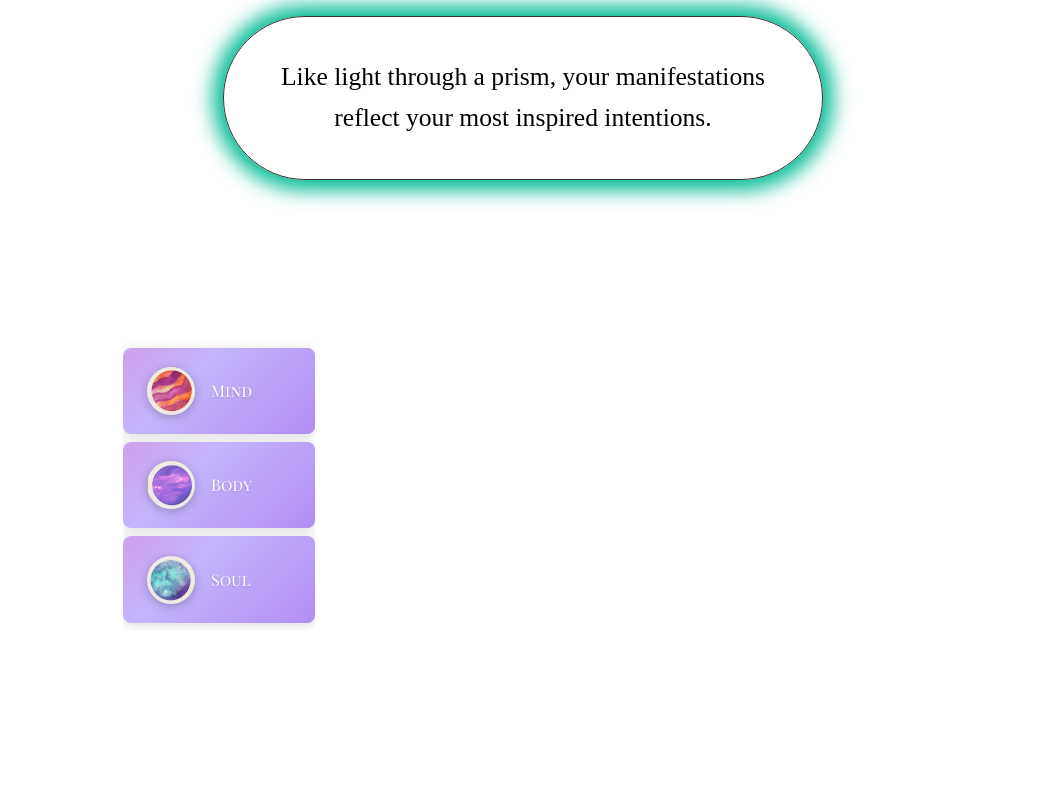
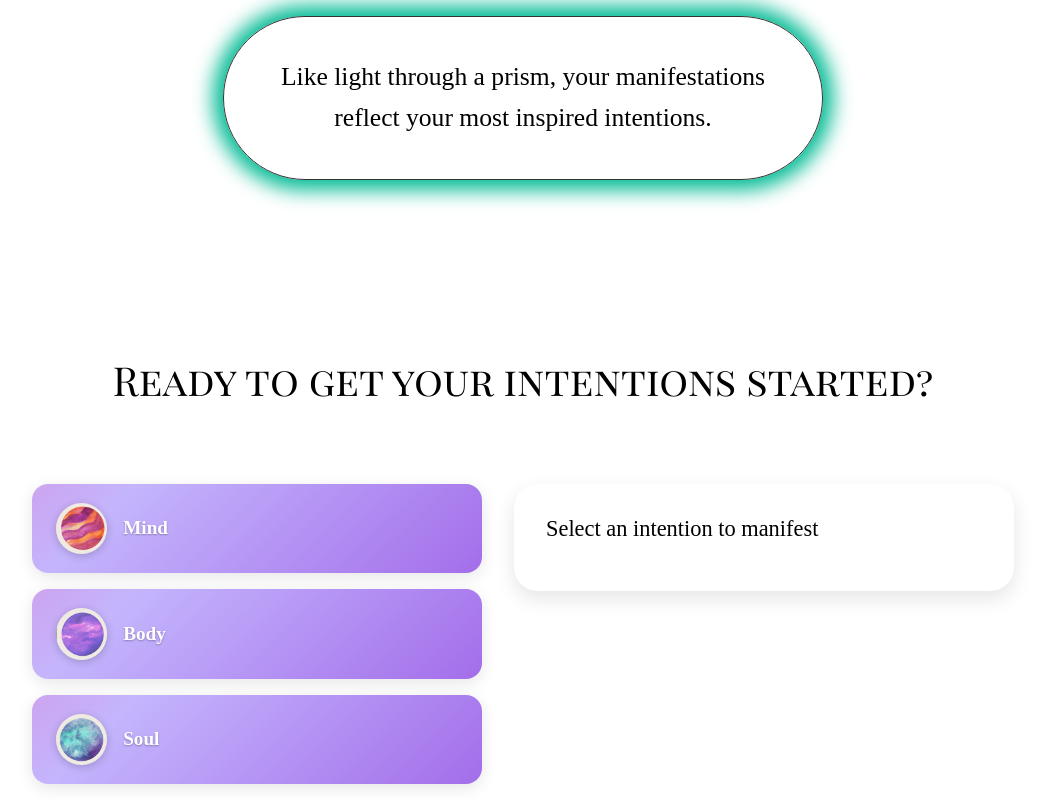
Before and after one commit to codetivated/manifest-todo-app, an Angular app: page / in a window 1280 px wide. Shown: the part 1165-1965 px from the top of the page, without its empty margins (117-1160 px from the left). Before the commit the page ends 1796 px from the top, so only its background shows below. Built offline with nearby package versions, Linux system fonts and the light colour scheme; a web font is replaced by a local one.

Commit message:
update how intentions page looks

```diff
--- a/src/app/app.component.html
+++ b/src/app/app.component.html
@@ -10,12 +10,6 @@
   <app-nav-header></app-nav-header>
 </header>
 <app-hero></app-hero>
-<main>
-  <ul id="intentions">
-    <li>
-      <app-intention></app-intention>
-    </li>
-  </ul>
-</main>
+<app-intention></app-intention>
 </body>
 </html>
--- a/src/app/intention/intention-categories.ts
+++ b/src/app/intention/intention-categories.ts
@@ -3,15 +3,18 @@ export const INTENTION_CATEGORIES = [
     id: 'mind_intention',
     category: 'Mind',
     icon: 'mind-intention-icon.png',
+    intentions: [],
   },
   {
     id: 'body_intention',
     category: 'Body',
     icon: 'body-intention-icon.png',
+    intentions: [],
   },
   {
     id: 'soul_intention',
     category: 'Soul',
     icon: 'soul-intention-icon.png',
+    intentions: [],
   },
 ];
--- a/src/app/intention/intention.component.css
+++ b/src/app/intention/intention.component.css
@@ -1,27 +1,44 @@
-div {
-  border-radius: 8px;
-  box-shadow: 0 2px 12px rgba(0, 0, 0, 0.15);
-  overflow: hidden;
-  background-color: var(--color-lilac-gray);
-  margin: 0.5rem 0;
+.direction {
+padding-bottom: 40px;
 }
 
-button {
+.intentions-container {
+  display: flex;
+  flex-wrap: wrap;
+  justify-content: center;
+  align-items: flex-start;
+  gap: 2rem;
+  margin: 3rem auto;
+  padding: 1rem;
+  max-width: 1200px;
+}
+
+.left-panel {
+  flex: 0 0 450px;
+  max-width: 450px;
+  min-width: 450px;
+  display: flex;
+  flex-direction: column;
+  gap: 1rem;
+}
+
+.category-card {
+  width: 100%;
+}
+
+.category-card button {
   display: flex;
   align-items: center;
-  justify-content: flex-start;
   gap: 1rem;
+  width: 100%;
   padding: 1.2rem 1.5rem;
-  font-size: 1.1rem;
-  font-weight: 500;
   border: none;
-  border-radius: 12px;
+  border-radius: 16px;
+  font-size: 1.2rem;
+  font-weight: 600;
+  font-family: 'Playfair Display', serif;
   cursor: pointer;
-  color: white;
-  width: 100%;
-  min-width: 20rem;
-  text-align: left;
-
+  color: var(--color-white);
   background: linear-gradient(
     135deg,
     var(--color-orchid),
@@ -30,54 +47,85 @@ button {
     var(--color-orchid)
   );
   background-size: 300% 300%;
+  background-repeat: no-repeat;
   background-position: 0% 50%;
   animation: shimmer 12s ease infinite;
-  background-repeat: no-repeat;
-  box-sizing: border-box;
+  box-shadow: 0 4px 16px rgba(0, 0, 0, 0.1);
+  transition: transform 0.2s ease, box-shadow 0.2s ease;
+  text-align: left;
 }
 
-@keyframes shimmer {
-  0% {
-    background-position: 0% 50%;
-  }
-  50% {
-    background-position: 100% 50%;
-  }
-  100% {
-    background-position: 0% 50%;
-  }
+.category-card button:hover {
+  transform: translateY(-2px);
+  box-shadow: 0 6px 20px rgba(0, 0, 0, 0.25);
 }
 
-
-@keyframes shimmer {
-  0% {
-    background-position: 0% 50%;
-  }
-  50% {
-    background-position: 100% 50%;
-  }
-  100% {
-    background-position: 0% 50%;
-  }
+.category-card img {
+  width: 3.2rem;
+  height: 3.2rem;
+  object-fit: cover;
+  border-radius: 50%;
+  box-shadow: 0 2px 8px rgba(0, 0, 0, 0.2);
 }
 
-button:hover {
-  text-decoration: underline;
+.category-card span {
+  font-size: 1.2rem;
+  font-weight: 600;
+  color: var(--color-white);
+  text-shadow: 0 1px 2px rgba(0, 0, 0, 0.3);
 }
 
-img {
-  width: 3rem;
-  height: 3rem;
-  object-fit: cover;
-  border-radius: 50%;
-  box-shadow: 0 2px 10px rgba(0, 0, 0, 0.25);
+.right-panel {
+  flex: 1 1 50%;
+  max-width: 500px;
+  background-color: var(--color-eggshell);
+  border: 1px solid var(--color-mauve-brown);
+  padding: 2rem;
+  border-radius: 1.5rem;
+  box-shadow: 0 8px 20px rgba(0, 0, 0, 0.1);
 }
 
-span {
-  margin: 0;
-  padding: 0;
+.input-area h3 {
+  font-size: 1.4rem;
+  margin-bottom: 1rem;
+  font-family: 'Playfair Display', serif;
+  color: var(--color-black);
+}
+
+.input-area textarea {
+  width: 100%;
+  height: 100px;
+  padding: 1rem;
+  border-radius: 12px;
+  border: 1px solid var(--color-forest);
   font-size: 1rem;
-  font-weight: 500;
+  margin-bottom: 1rem;
+  font-family: inherit;
+  resize: vertical;
+}
+
+.input-area button {
+  padding: 0.7rem 1.2rem;
+  font-size: 1rem;
+  border: none;
+  border-radius: 8px;
+  cursor: pointer;
   color: var(--color-white);
-  text-shadow: 0 1px 2px rgba(0, 0, 0, 0.2);
+  background: var(--color-mint-green);
+  transition: background-color 0.3s ease;
 }
+
+.input-area button:hover {
+  background-color: var(--color-forest);
+}
+
+.input-area ul {
+  margin-top: 1.5rem;
+  padding-left: 1rem;
+}
+
+.input-area li {
+  font-size: 1rem;
+  margin-bottom: 0.5rem;
+  color: var(--color-black);
+}
--- a/src/app/intention/intention.component.html
+++ b/src/app/intention/intention.component.html
@@ -1,7 +1,28 @@
 <!DOCTYPE html>
-      <div *ngFor="let intention of intentions">
-        <button>
-          <img src="../../assets/intentions/{{intention.icon}}"/>
-          <span>{{intention.category}}</span>
-        </button>
-      </div>
+<div class="intentions-container">
+  <h1 class="direction">Ready to get your intentions started?</h1>
+
+  <div class="left-panel">
+    <div class="category-card" *ngFor="let intention of intentions">
+      <button (click)="onSelectCategory(intention)">
+        <img [src]="intention.imagePath" [alt]="intention.category" />
+        <span>{{ intention.category }}</span>
+      </button>
+    </div>
+  </div>
+
+    <div *ngIf="!selectedCategory" class="input-area right-panel">
+        <h3>Select an intention to manifest</h3>
+  </div>
+
+
+  <div *ngIf="selectedCategory" class="input-area right-panel">
+        <h3>Add a {{ selectedCategory.category }} intention to manifest:</h3>
+    <textarea [(ngModel)]="newIntention" placeholder="Type your intention..."></textarea>
+    <button (click)="addIntention()">Add</button>
+
+    <ul>
+      <li *ngFor="let i of selectedCategory.intentions">{{ i }}</li>
+    </ul>
+  </div>
+</div>
--- a/src/app/intention/intention.component.ts
+++ b/src/app/intention/intention.component.ts
@@ -1,20 +1,39 @@
 import { Component } from '@angular/core';
 import {INTENTION_CATEGORIES} from './intention-categories';
 import { CommonModule } from '@angular/common';
+import { FormsModule } from '@angular/forms';
 
 @Component({
   selector: 'app-intention',
   standalone: true,
-  imports: [CommonModule],
+  imports: [CommonModule, FormsModule],
   templateUrl: './intention.component.html',
   styleUrl: './intention.component.css'
 })
 
 export class IntentionComponent {
-  intentions: any = INTENTION_CATEGORIES;
+  intentions: any[] = [];
+  selectedCategory: any = null;
+  newIntention: string = '';
 
   constructor() {
+    this.intentions = INTENTION_CATEGORIES.map((intention) => ({
+      ...intention,
+      imagePath: '../../assets/intentions/' + intention.icon
+    }));
     console.log(this.intentions);
   }
 
+
+  onSelectCategory(category: any) {
+    this.selectedCategory = category;
+    this.newIntention = '';
+  }
+
+  addIntention() {
+    if (this.newIntention.trim()) {
+      this.selectedCategory.intentions.push(this.newIntention.trim());
+      this.newIntention = '';
+    }
+  }
 }
```
